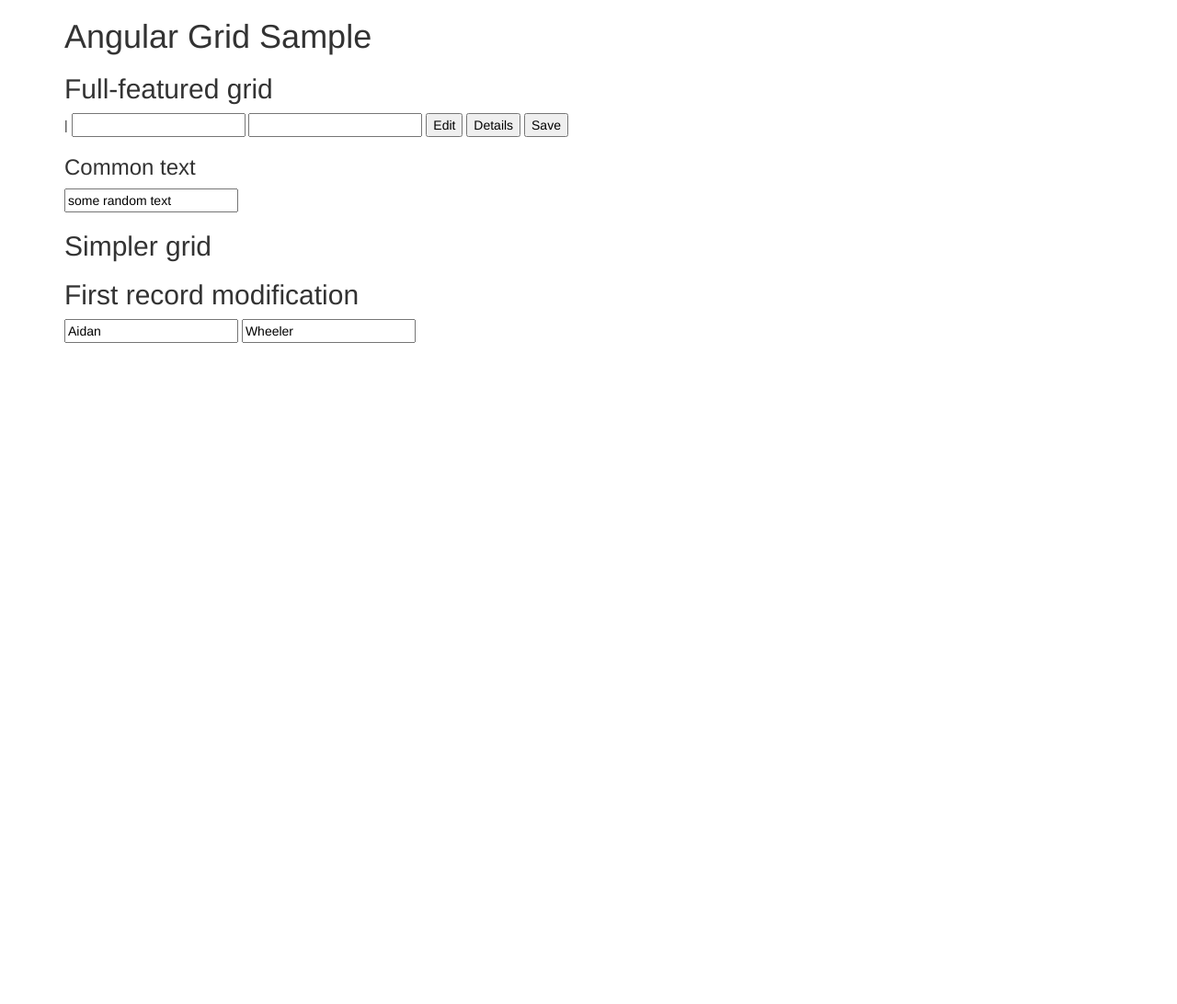
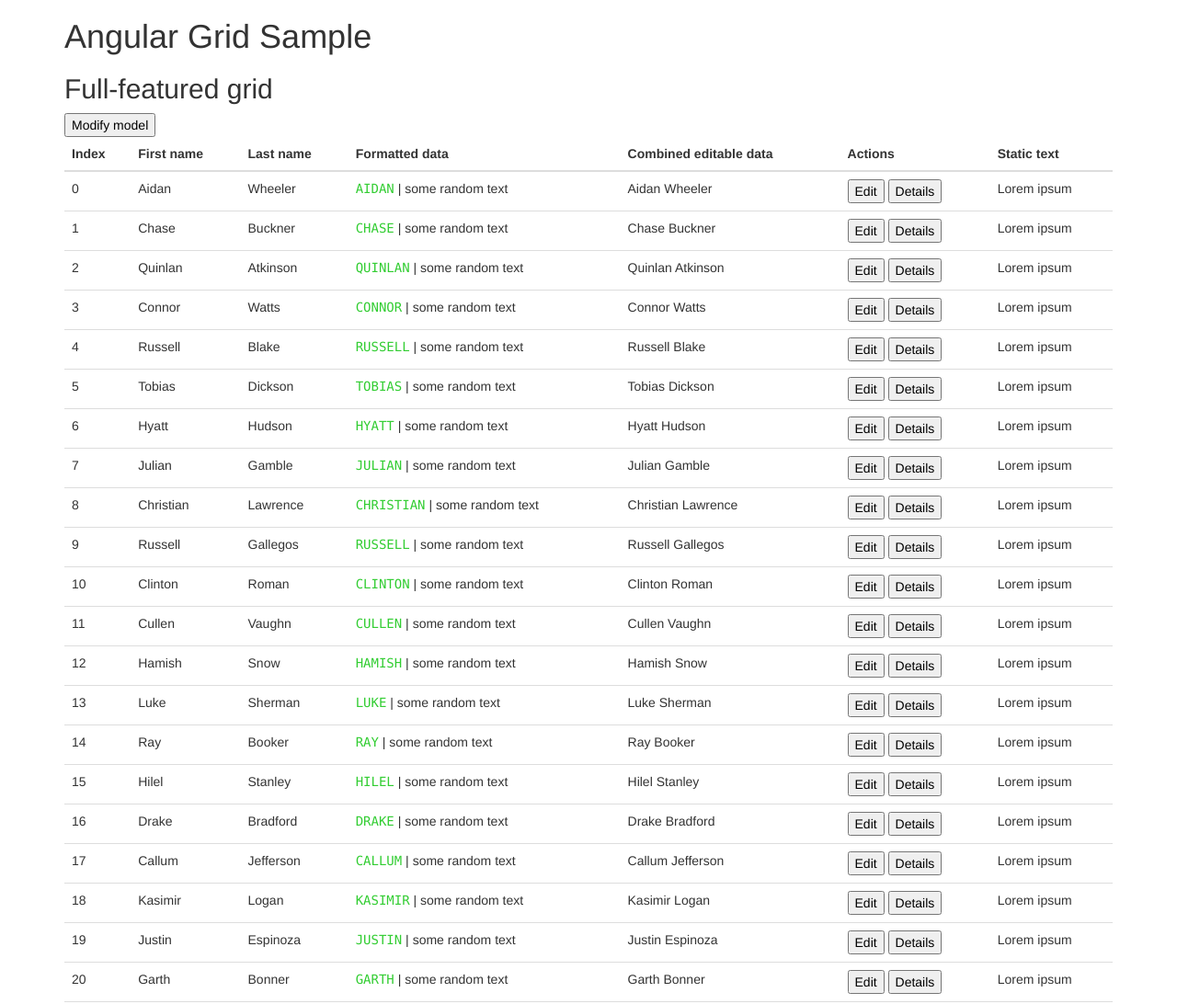
Before and after one commit to michaldudak/light-grid, a website: page sample/index.html in a window 1280 px wide. Shown: the top 1092 px of the page at 92% size. Before the commit the page ends 800 px from the top, so only its background shows below. Drawn offline with nearby package versions, Linux system fonts and the light colour scheme; some packages are replaced by stand-ins of ours; a script that the page names is missing.

Commit message:
Simplified grid template, added grunt watch

```diff
--- a/Gruntfile.js
+++ b/Gruntfile.js
@@ -34,11 +34,16 @@ module.exports = function (grunt) {
 			unit: {
 				configFile: "config/karma.conf.js",
 			}
+		},
+		watch: {
+			files: ["src/**/*.js"],
+			tasks: ["concat", "uglify"]
 		}
 	});
 
 	grunt.loadNpmTasks("grunt-contrib-concat");
 	grunt.loadNpmTasks("grunt-contrib-uglify");
+	grunt.loadNpmTasks("grunt-contrib-watch");
 	grunt.loadNpmTasks("grunt-karma");
 
 	grunt.registerTask("default", ["concat", "uglify"]);
--- a/package.json
+++ b/package.json
@@ -19,7 +19,8 @@
   "devDependencies": {
     "grunt": "~0.4.1",
     "grunt-contrib-concat": "~0.3.0",
-	"grunt-contrib-uglify": "~0.2.5",
+    "grunt-contrib-uglify": "~0.2.5",
+    "grunt-contrib-watch": "~0.5.3",
     "karma": "~0.10.4",
     "karma-phantomjs-launcher": "~0.1.0",
     "karma-firefox-launcher": "~0.1.0",
--- a/sample/app.js
+++ b/sample/app.js
@@ -161,6 +161,10 @@
 
 		$scope.temp = {};
 		$scope.temp.staticText = "some random text";
+
+		$scope.modifyModel = function() {
+			$scope.localModel.splice(0, 1);
+		};
 	});
 
 }(window, window.angular));
--- a/sample/index.html
+++ b/sample/index.html
@@ -11,6 +11,8 @@
 
 		<div ng-controller="SampleController">
 			<h2>Full-featured grid</h2>
+
+			<button ng-click="modifyModel()">Modify model</button>
 
 			<light-grid id="sampleGrid" class="table" extra-settings="temp">
 				<local-data-provider model="localModel"></local-data-provider>
@@ -66,7 +68,7 @@
 
 	<script src="../libs/jquery-1.10.2.js"></script>
 	<script src="../libs/angular-1.2.0-rc3.js"></script>
-<!--
+
 	<script src="../src/moduleDefinition.js"></script>
 
 	<script src="../src/directives/grid.js"></script>
@@ -82,9 +84,9 @@
 	<script src="../src/data-providers/ajaxDataProvider.js"></script>
 
 	<script src="../src/cell-elements/switchView.js"></script>
-	<script src="../src/cell-elements/toggleDetails.js"></script>-->
+	<script src="../src/cell-elements/toggleDetails.js"></script>
 
-	<script src="../dist/angular-grid-0.1.0.min.js"></script>
+	<!--script src="../dist/angular-grid-0.1.0.min.js"></script-->
 	<script src="app.js"></script>
 </body>
 </html>
--- a/src/directives/grid.js
+++ b/src/directives/grid.js
@@ -33,21 +33,29 @@ grid.module.directive("lightGrid", function () {
 		};
 	}];
 
-	var template =
+	var defaultTemplate =
 		"<table class='angular-grid'>" +
-			"<thead><tr header-row ng-transclude></tr></thead>" +
+			"<thead><tr header-row></tr></thead>" +
 			"<tbody><tr row ng-repeat='rowData in data'></tr></tbody>" +
 		"</table>";
 
 	return {
 		scope: {
 			data: "=?",
-			extraSettings: "="
+			extraSettings: "=?"
 		},
-		template: template,
+		template: defaultTemplate,
 		replace: true,
 		restrict: "EA",
 		transclude: true,
+		compile: function(tElement, tAttrs, transclude) {
+			return function postLink(scope, elem, attr) {
+				var transclusionScope = scope.$parent.$new();
+				transclude(transclusionScope, function(clone) {
+					elem.append(clone);
+				});
+			};
+		},
 		controller: gridController,
 		controllerAs: "gridController",
 	};
```
